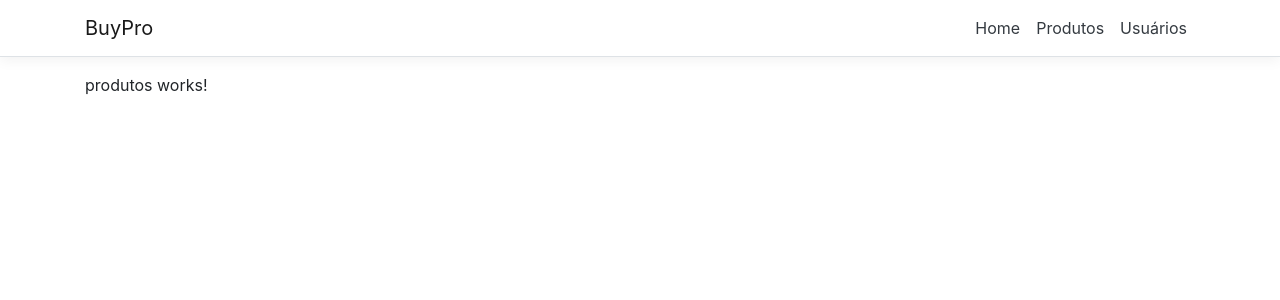
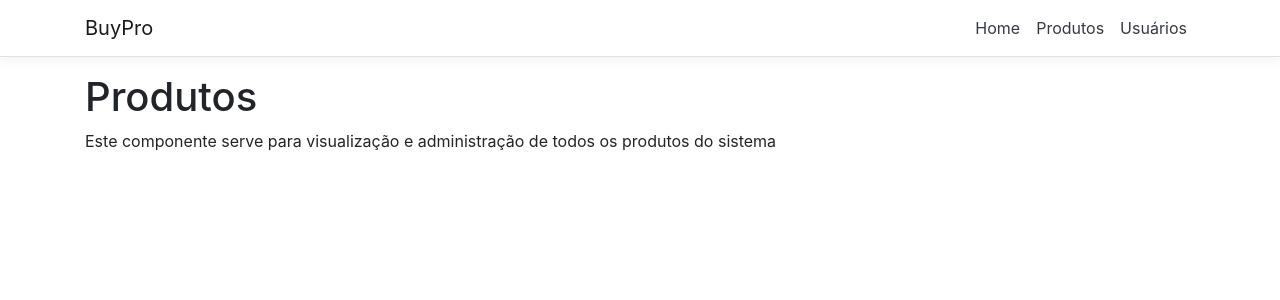
Before and after one commit to marcelotakayama/BuyPro, an Angular app in the folder BuyPro/ClientApp/: page /produtos in a window 1280 px wide. Shown: the top 300 px of the page. Built offline with nearby package versions, Linux system fonts and the light colour scheme.

Commit message:
funciona

```diff
--- a/BuyPro/ClientApp/src/app/produtos/produtos.component.html
+++ b/BuyPro/ClientApp/src/app/produtos/produtos.component.html
@@ -1,3 +1,3 @@
-<p>
-  produtos works!
-</p>
+<h1>Produtos</h1>
+
+<p>Este componente serve para visualização e administração de todos os produtos do sistema</p>
```
